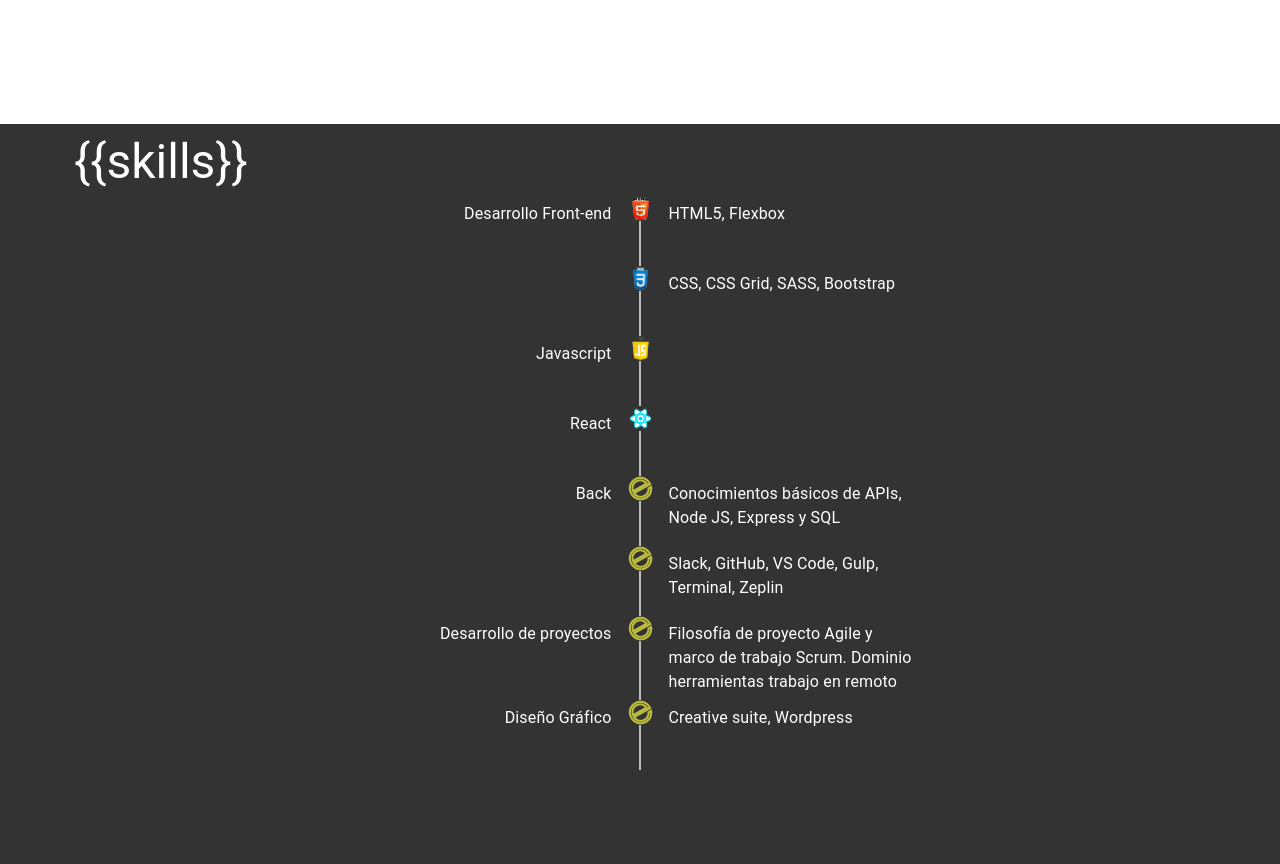
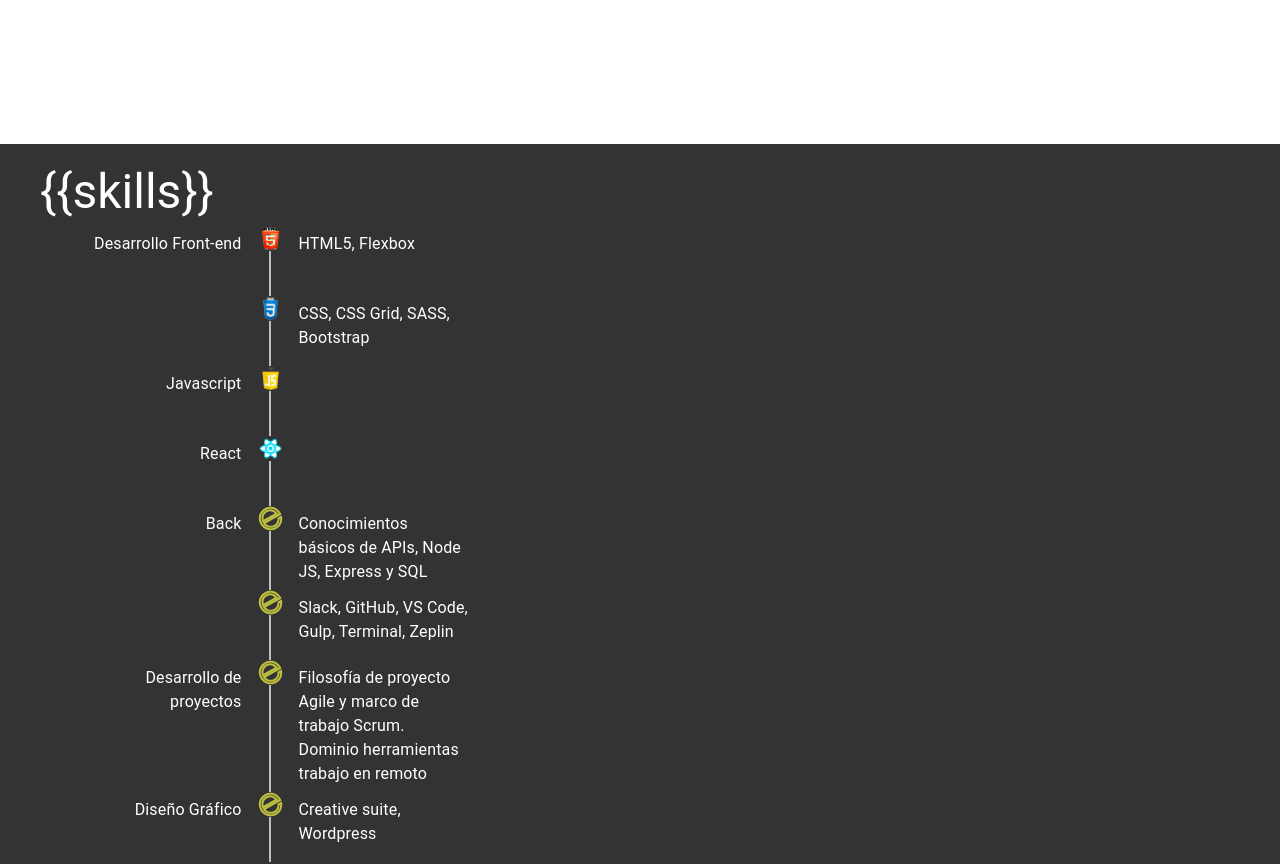
Before and after one commit to luciaenriquezbos/portfolio, a React (Create React App) app: page / in a window 1280 px wide. Shown: the part 740-1604 px from the top of the page. Built offline with nearby package versions, Linux system fonts and the light colour scheme.

Commit message:
skills align left

```diff
--- a/src/components/Skills.js
+++ b/src/components/Skills.js
@@ -7,7 +7,7 @@ const Skills = ({ title, dark, id }) => {
     <div className={`${classes.section} ${dark && classes.sectiondark}`}>
       <div className={classes.sectioncontent} id={id}>
         <Typography variant="h3">{title}</Typography>
-        <Technologies />
+        <Technologies className={classes.timeline} />
       </div>
     </div>
   );
@@ -22,9 +22,12 @@ const useStyles = makeStyles((theme) => ({
     color: "#fff",
   },
   sectioncontent: {
-    padding: " 10px",
-    maxWidth: "90vw",
-    margin: "0 auto",
+    maxWidth: "500px",
+    display: "flex",
+    flexDirection: "column",
+    justifyContent: "space-between",
+    margin: "20px",
+    padding: "20px",
   },
 }));
 
```
